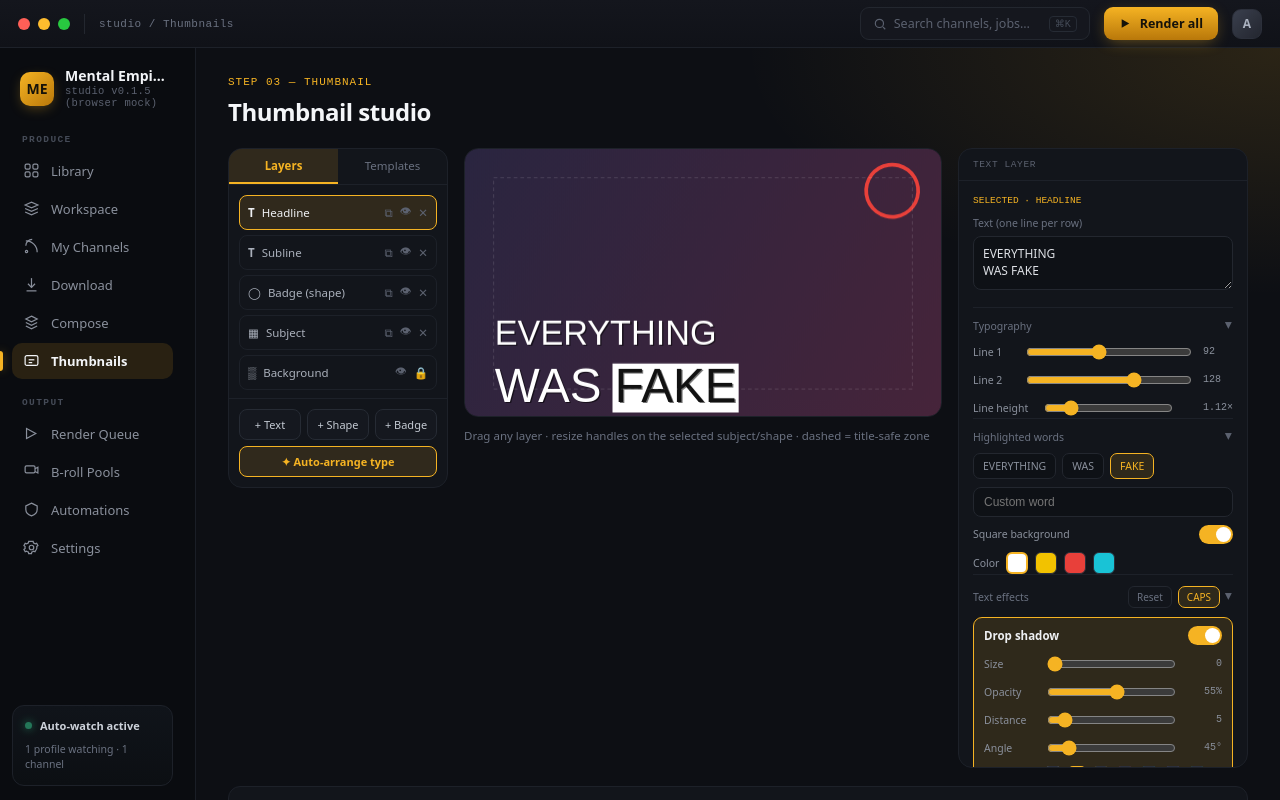
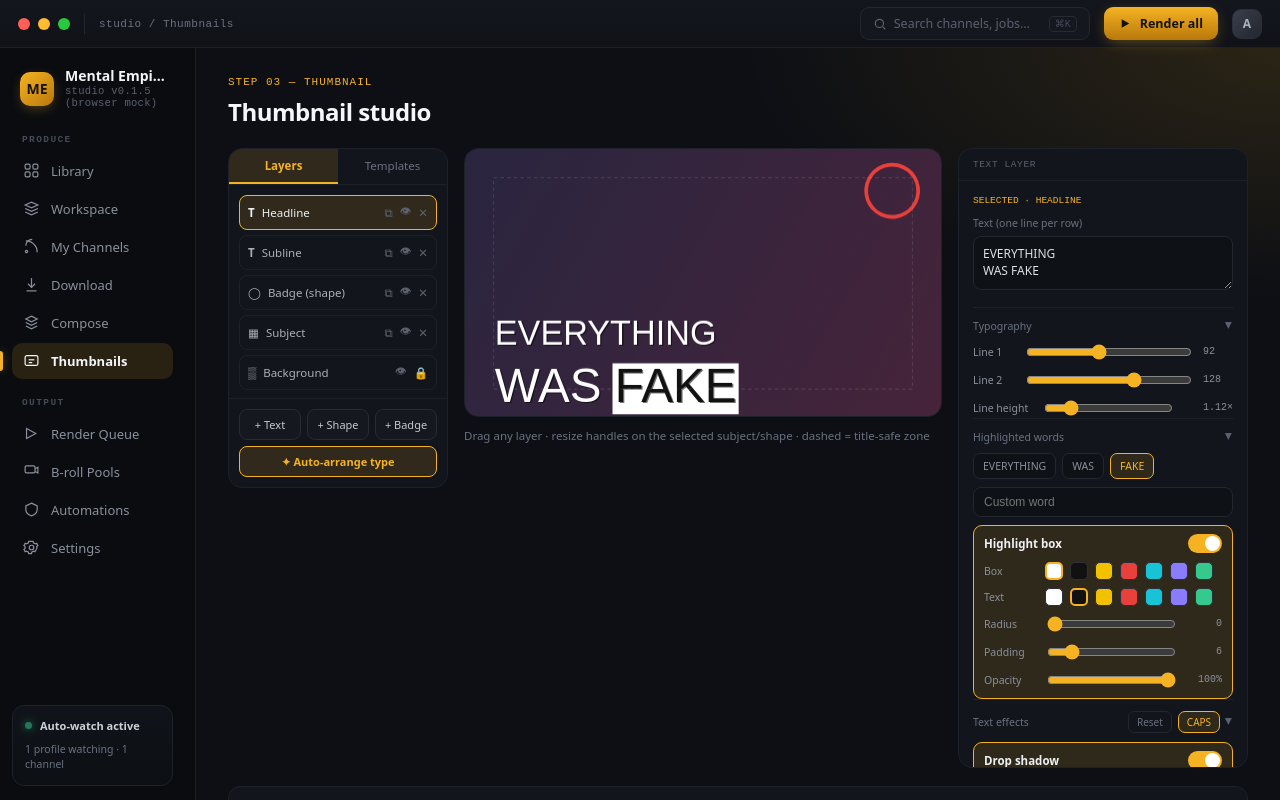
Before and after one commit to UmmeHoneySawda/mental-empire-studio, a React (Vite) app: page /x/a.png in a window 1280 px wide. Both pictures are taken after a click on the button "Thumbnails". Built offline with nearby package versions, Linux system fonts and the light colour scheme.

Commit message:
feat: polish thumbnail highlight editing

```diff
--- a/shared/thumbnail.ts
+++ b/shared/thumbnail.ts
@@ -3,6 +3,7 @@ import {
   DEFAULT_OUTLINE,
   DEFAULT_SCRIM,
   DEFAULT_SHADOW,
+  DEFAULT_TEXT_HIGHLIGHT,
   THUMB_W,
   THUMB_H,
   asGlow,
@@ -15,6 +16,7 @@ import {
   type LayerFrame,
   type ShapeLayer,
   type SubjectLayer,
+  type TextHighlight,
   type TextLayer,
   type ThumbnailLayer
 } from './types'
@@ -121,6 +123,23 @@ function normalizeHighlightWords(raw: Record<string, unknown>): string[] {
   return clean
 }
 
+function normalizeTextHighlight(raw: unknown, legacyEnabled: boolean, legacyColor: string): TextHighlight {
+  const fallback: TextHighlight = {
+    ...DEFAULT_TEXT_HIGHLIGHT,
+    enabled: legacyEnabled,
+    boxColor: legacyColor
+  }
+  const h = obj(raw)
+  return {
+    enabled: bool(h.enabled, fallback.enabled),
+    boxColor: text(h.boxColor, fallback.boxColor),
+    textColor: text(h.textColor, fallback.textColor),
+    radius: clamp(finite(h.radius, fallback.radius), 0, 80),
+    padding: clamp(finite(h.padding, fallback.padding), 0, 80),
+    opacity: clamp(finite(h.opacity, fallback.opacity), 0, 1)
+  }
+}
+
 function layerKind(raw: Record<string, unknown>): ThumbnailLayer['kind'] | null {
   if (raw.kind === 'text' || raw.kind === 'subject' || raw.kind === 'shape' || raw.kind === 'background') return raw.kind
   if ('lines' in raw || 'text' in raw || 'effects' in raw) return 'text'
@@ -153,6 +172,9 @@ export function normalizeThumbnailLayer(layer: unknown, index = 0): ThumbnailLay
     const joined = lines.map((line) => line.text).join(' ').trim()
     const highlightWords = normalizeHighlightWords(raw)
     const effects = obj(raw.effects)
+    const legacyHighlightColor = text(raw.highlightColor, '#ffffff')
+    const legacyHighlightSquare = bool(raw.highlightSquare, false)
+    const highlight = normalizeTextHighlight(raw.highlight, legacyHighlightSquare, legacyHighlightColor)
     return {
       ...base,
       kind,
@@ -161,8 +183,9 @@ export function normalizeThumbnailLayer(layer: unknown, index = 0): ThumbnailLay
       lines,
       highlightWord: highlightWords[0] ?? text(raw.highlightWord, ''),
       highlightWords,
-      highlightColor: text(raw.highlightColor, '#ffffff'),
-      highlightSquare: bool(raw.highlightSquare, false),
+      highlight,
+      highlightColor: legacyHighlightColor,
+      highlightSquare: legacyHighlightSquare,
       color: text(raw.color, '#ffffff'),
       fontFamily: text(raw.fontFamily, 'Anton'),
       align: raw.align === 'center' || raw.align === 'right' ? raw.align : 'left',
--- a/shared/types.ts
+++ b/shared/types.ts
@@ -283,6 +283,8 @@ export interface TextLayer extends BaseLayer {
   highlightWord?: string
   /** Words to highlight (multiple selection). Falls back to highlightWord for legacy. */
   highlightWords?: string[]
+  /** V2 highlight-box controls; legacy highlightColor/highlightSquare stay for compat. */
+  highlight?: TextHighlight
   highlightColor: string
   highlightSquare: boolean
   color: string
@@ -294,6 +296,24 @@ export interface TextLayer extends BaseLayer {
    *  mixed sizes space evenly. 0/undefined = auto (≈1.12, or derived from legacy lineGap). */
   lineHeight?: number
   effects: { shadow: FxShadow; stroke: FxOutline; glow: FxGlow; caps: boolean }
+}
+
+export interface TextHighlight {
+  enabled: boolean
+  boxColor: string
+  textColor: string
+  radius: number
+  padding: number
+  opacity: number
+}
+
+export const DEFAULT_TEXT_HIGHLIGHT: TextHighlight = {
+  enabled: false,
+  boxColor: '#ffffff',
+  textColor: '#111111',
+  radius: 0,
+  padding: 6,
+  opacity: 1
 }
 
 export interface SubjectLayer extends BaseLayer {
--- a/src/features/thumbnail-editor/ThumbCanvas.tsx
+++ b/src/features/thumbnail-editor/ThumbCanvas.tsx
@@ -1,16 +1,31 @@
-import { useEffect, useRef } from 'react'
+import { useEffect, useRef, useState } from 'react'
 import Konva from 'konva'
 import { useStore } from '../../store/useStore'
-import { THUMB_W, THUMB_H } from '@shared/types'
+import { THUMB_W, THUMB_H, type TextLayer } from '@shared/types'
 import { buildLayerGroup, loadImage, type LayerImages } from './render'
 
 // On-screen Konva editor. Renders the layer stack imperatively (reusing the shared
 // drawing in render.ts), scales to fit the panel, and wires select / drag /
 // transform back into the store. Title-safe inset is drawn as a dashed overlay.
 
+interface InlineTextEdit {
+  id: string
+  value: string
+  x: number
+  y: number
+  width: number
+  minHeight: number
+  fontSize: number
+  fontFamily: string
+  color: string
+  align: TextLayer['align']
+  rotation: number
+}
+
 export function ThumbCanvas(): JSX.Element {
   const containerRef = useRef<HTMLDivElement>(null)
   const stageRef = useRef<Konva.Stage | null>(null)
+  const skipInlineCommitRef = useRef(false)
   // Cache decoded images by src so edits don't reload subject/background from disk
   // on every change — reloading is what caused the canvas to flash black.
   const imgCacheRef = useRef<Map<string, HTMLImageElement>>(new Map())
@@ -18,8 +33,52 @@ export function ThumbCanvas(): JSX.Element {
   const layers = useStore((s) => s.layers)
   const selectedLayerId = useStore((s) => s.selectedLayerId)
   const selectLayer = useStore((s) => s.selectLayer)
+  const updateLayer = useStore((s) => s.updateLayer)
   const updateGeometry = useStore((s) => s.updateGeometry)
   const requestFocusTextEditor = useStore((s) => s.requestFocusTextEditor)
+  const thumbEditorV2 = useStore((s) => s.settings.features.thumbEditorV2)
+  const [editing, setEditing] = useState<InlineTextEdit | null>(null)
+
+  const openInlineEditor = (layer: TextLayer): void => {
+    const stage = stageRef.current
+    if (!stage) {
+      requestFocusTextEditor()
+      return
+    }
+    skipInlineCommitRef.current = false
+    const scale = stage.scaleX() || 1
+    const maxSize = Math.max(24, ...layer.lines.map((ln) => ln.size))
+    setEditing({
+      id: layer.id,
+      value: layer.lines.map((ln) => ln.text).join('\n'),
+      x: layer.frame.x * scale,
+      y: layer.frame.y * scale,
+      width: Math.max(160, layer.frame.width * scale),
+      minHeight: Math.max(52, layer.frame.height * scale),
+      fontSize: Math.max(12, maxSize * scale),
+      fontFamily: `${layer.fontFamily}, Anton, Impact, sans-serif`,
+      color: layer.color,
+      align: layer.align,
+      rotation: layer.frame.rotation
+    })
+  }
+
+  const commitInlineEditor = (edit = editing): void => {
+    if (!edit) return
+    const layer = useStore.getState().layers.find((l) => l.id === edit.id)
+    if (!layer || layer.kind !== 'text') {
+      setEditing(null)
+      return
+    }
+    const rows = edit.value.split(/\r?\n/)
+    const fallbackSize = layer.lines[0]?.size ?? 72
+    const lines = (rows.length ? rows : ['']).map((text, i) => ({
+      text,
+      size: layer.lines[i]?.size ?? fallbackSize
+    }))
+    updateLayer(edit.id, { text: rows.join(' '), lines } as Partial<TextLayer>)
+    setEditing(null)
+  }
 
   // create the stage once
   useEffect(() => {
@@ -96,7 +155,11 @@ export function ThumbCanvas(): JSX.Element {
         if (!layer) return
         node.on('mousedown tap', () => selectLayer(id))
         if (layer.kind === 'text') {
-          node.on('dblclick dbltap', () => { selectLayer(id); requestFocusTextEditor() })
+          node.on('dblclick dbltap', () => {
+            selectLayer(id)
+            if (thumbEditorV2) openInlineEditor(layer as TextLayer)
+            else requestFocusTextEditor()
+          })
         }
         if (!layer.locked) {
           node.draggable(true)
@@ -150,12 +213,60 @@ export function ThumbCanvas(): JSX.Element {
     return () => {
       cancelled = true
     }
-  }, [layers, selectedLayerId, selectLayer, updateGeometry])
+  }, [layers, selectedLayerId, selectLayer, updateGeometry, thumbEditorV2])
 
   return (
     <div
-      ref={containerRef}
-      style={{ width: '100%', aspectRatio: '16/9', borderRadius: 14, overflow: 'hidden', border: '1px solid #1d2129', background: '#0c0d11' }}
-    />
+      style={{ position: 'relative', width: '100%', aspectRatio: '16/9', borderRadius: 14, overflow: 'hidden', border: '1px solid #1d2129', background: '#0c0d11' }}
+    >
+      <div ref={containerRef} style={{ width: '100%', height: '100%' }} />
+      {editing && (
+        <textarea
+          autoFocus
+          value={editing.value}
+          onChange={(e) => setEditing({ ...editing, value: e.target.value })}
+          onKeyDown={(e) => {
+            if (e.key === 'Escape') {
+              e.preventDefault()
+              skipInlineCommitRef.current = true
+              setEditing(null)
+            } else if (e.key === 'Enter' && (e.ctrlKey || e.metaKey)) {
+              e.preventDefault()
+              commitInlineEditor()
+            }
+          }}
+          onBlur={() => {
+            if (skipInlineCommitRef.current) {
+              skipInlineCommitRef.current = false
+              return
+            }
+            commitInlineEditor()
+          }}
+          style={{
+            position: 'absolute',
+            left: editing.x,
+            top: editing.y,
+            width: editing.width,
+            minHeight: editing.minHeight,
+            transform: `rotate(${editing.rotation}deg)`,
+            transformOrigin: 'top left',
+            boxSizing: 'border-box',
+            border: '1px solid var(--accent)',
+            borderRadius: 8,
+            padding: 8,
+            color: editing.color,
+            background: 'rgba(8,10,14,.86)',
+            outline: 'none',
+            resize: 'both',
+            fontFamily: editing.fontFamily,
+            fontSize: editing.fontSize,
+            lineHeight: 1.08,
+            textAlign: editing.align,
+            textTransform: 'uppercase',
+            zIndex: 5
+          }}
+        />
+      )}
+    </div>
   )
 }
--- a/src/features/thumbnail-editor/render.ts
+++ b/src/features/thumbnail-editor/render.ts
@@ -2,6 +2,7 @@ import Konva from 'konva'
 import {
   THUMB_W,
   THUMB_H,
+  DEFAULT_TEXT_HIGHLIGHT,
   asShadow,
   asGlow,
   asOutline,
@@ -205,6 +206,7 @@ function drawText(l: TextLayer): Konva.Group {
   const shadow: FxShadow = asShadow(l.effects.shadow)
   const stroke: FxOutline = asOutline(l.effects.stroke, '#000000')
   const glow: FxGlow = asGlow(l.effects.glow, l.highlightColor)
+  const hl = l.highlight ?? { ...DEFAULT_TEXT_HIGHLIGHT, enabled: l.highlightSquare, boxColor: l.highlightColor }
   const sizes = l.lines.map((ln) => ln.size)
   const maxSize = sizes.length ? Math.max(...sizes) : 72
   // Uniform line box: advance every line by the SAME height (largest line × factor) and
@@ -226,14 +228,22 @@ function drawText(l: TextLayer): Konva.Group {
     for (let i = 0; i < words.length; i++) {
       const w = words[i]
       const isHi = highlights.has(normWord(w))
-      const fill = isHi && l.highlightSquare ? '#111111' : isHi ? l.highlightColor : l.color
+      const fill = isHi && hl.enabled ? hl.textColor : isHi ? l.highlightColor : l.color
       const base = { x: cx, y: lineY, text: w, fontFamily: POSTER_FONT, fontSize }
       const measure = new Konva.Text({ ...base })
       const wWidth = measure.width()
 
       // Highlighted-word box sits behind the glyph.
-      if (isHi && l.highlightSquare) {
-        group.add(new Konva.Rect({ x: cx - 6, y: lineY - 2, width: wWidth + 12, height: fontSize * 1.02, fill: l.highlightColor }))
+      if (isHi && hl.enabled) {
+        group.add(new Konva.Rect({
+          x: cx - hl.padding,
+          y: lineY - hl.padding * 0.5,
+          width: wWidth + hl.padding * 2,
+          height: fontSize * 1.02 + hl.padding,
+          fill: hl.boxColor,
+          cornerRadius: hl.radius,
+          opacity: hl.opacity
+        }))
       }
 
       // Glow: a blurred clone behind the word (so it coexists with the drop shadow,
--- a/src/screens/Thumbnails.tsx
+++ b/src/screens/Thumbnails.tsx
@@ -2,8 +2,8 @@ import React, { useEffect, useMemo, useRef, useState } from 'react'
 import { useStore } from '../store/useStore'
 import { useData } from '../store/useData'
 import { ScreenPad } from '../components/primitives'
-import type { BackgroundLayer, FxGlow, FxOutline, FxShadow, ShapeLayer, SubjectLayer, TextLayer, ThumbnailLayer } from '@shared/types'
-import { asGlow, asOutline, asShadow, DEFAULT_SCRIM } from '@shared/types'
+import type { BackgroundLayer, FxGlow, FxOutline, FxShadow, ShapeLayer, SubjectLayer, TextHighlight, TextLayer, ThumbnailLayer } from '@shared/types'
+import { asGlow, asOutline, asShadow, DEFAULT_SCRIM, DEFAULT_TEXT_HIGHLIGHT } from '@shared/types'
 import { ThumbCanvas } from '../features/thumbnail-editor/ThumbCanvas'
 import { rasterizeLayers, withHeadline } from '../features/thumbnail-editor/render'
 import { youtubeIdFromDownloadId, youtubeThumbUrl, type YoutubeThumbQuality } from '@shared/youtube'
@@ -91,6 +91,7 @@ function LayerInspector(): JSX.Element {
   const setSubjectImage = useStore((s) => s.setSubjectImage)
   const setBackground = useStore((s) => s.setBackground)
   const textEditorFocusTrigger = useStore((s) => s.textEditorFocusTrigger)
+  const thumbEditorV2 = useStore((s) => s.settings.features.thumbEditorV2)
   const textareaRef = useRef<HTMLTextAreaElement>(null)
   const subjectFile = useRef<HTMLInputElement>(null)
   const bgFile = useRef<HTMLInputElement>(null)
@@ -182,9 +183,14 @@ function LayerInspector(): JSX.Element {
   // Text layer
   const layer = textLayer
   if (!layer) return <div />
-  const swatches = ['#ffffff', '#f2c200', '#e8403a', '#19c3d6']
+  const swatches = ['#ffffff', '#111111', '#f2c200', '#e8403a', '#19c3d6', '#8b7cff', '#36c98e']
+  const highlight: TextHighlight = layer.highlight ?? { ...DEFAULT_TEXT_HIGHLIGHT, enabled: layer.highlightSquare, boxColor: layer.highlightColor }
   const setHighlights = (words: string[]): void => { const clean = words.map((w) => w.trim()).filter(Boolean); updateLayer(layer.id, { highlightWords: clean, highlightWord: clean[0] ?? '' } as Partial<TextLayer>) }
   const toggleHighlight = (word: string): void => { const key = normWord(word); if (!key) return; setHighlights(highlightKeys.has(key) ? highlightWords.filter((w) => normWord(w) !== key) : [...highlightWords, word]) }
+  const setHighlight = (patch: Partial<TextHighlight>): void => {
+    const next = { ...highlight, ...patch }
+    updateLayer(layer.id, { highlight: next, highlightSquare: next.enabled, highlightColor: next.boxColor } as Partial<TextLayer>)
+  }
 
   return (
     <div style={{ padding: 14, display: 'flex', flexDirection: 'column', gap: 0, overflowY: 'auto' }}>
@@ -215,6 +221,35 @@ function LayerInspector(): JSX.Element {
         <div style={{ display: 'flex', gap: 6, marginBottom: 8 }}>
           <input value={customHighlight} onChange={(e) => setCustomHighlight(e.target.value)} onKeyDown={(e) => { if (e.key === 'Enter') { e.preventDefault(); const w = customHighlight.trim(); if (w && !highlightKeys.has(normWord(w))) { setHighlights([...highlightWords, w]); setCustomHighlight('') } } }} placeholder="Custom word" style={{ flex: 1, border: '1px solid #23272f', borderRadius: 8, padding: '7px 10px', fontSize: 12, color: '#dde0e5', background: '#0e1116', boxSizing: 'border-box' }} />
         </div>
+        {thumbEditorV2 ? (
+          <div style={{ border: highlight.enabled ? '1px solid var(--accent)' : '1px solid #1d2129', borderRadius: 9, padding: '8px 10px', background: highlight.enabled ? 'var(--accent-soft)' : '#0e1116' }}>
+            <div style={{ display: 'flex', alignItems: 'center', gap: 8, marginBottom: highlight.enabled ? 9 : 0 }}>
+              <span style={{ fontSize: 11.5, color: highlight.enabled ? '#eef0f3' : '#8a909c', flex: 1, fontWeight: highlight.enabled ? 600 : 400 }}>Highlight box</span>
+              <div onClick={() => setHighlight({ enabled: !highlight.enabled })} style={{ width: 34, height: 19, borderRadius: 11, background: highlight.enabled ? 'var(--accent)' : '#2b303b', position: 'relative', cursor: 'pointer' }}><span style={{ position: 'absolute', top: 2, right: highlight.enabled ? 2 : 17, width: 15, height: 15, borderRadius: '50%', background: '#fff' }} /></div>
+            </div>
+            {highlight.enabled ? (
+              <div style={{ display: 'flex', flexDirection: 'column', gap: 8 }}>
+                <div style={{ display: 'flex', alignItems: 'center', gap: 7, flexWrap: 'wrap' }}>
+                  <span style={{ fontSize: 10.5, color: '#8a909c', width: 54 }}>Box</span>
+                  {swatches.map((c) => <span key={`box-${c}`} onClick={() => setHighlight({ boxColor: c })} style={{ width: 18, height: 18, borderRadius: 5, background: c, border: c === highlight.boxColor ? '2px solid var(--accent)' : '1px solid #2c303b', cursor: 'pointer' }} />)}
+                </div>
+                <div style={{ display: 'flex', alignItems: 'center', gap: 7, flexWrap: 'wrap' }}>
+                  <span style={{ fontSize: 10.5, color: '#8a909c', width: 54 }}>Text</span>
+                  {swatches.map((c) => <span key={`text-${c}`} onClick={() => setHighlight({ textColor: c })} style={{ width: 18, height: 18, borderRadius: 5, background: c, border: c === highlight.textColor ? '2px solid var(--accent)' : '1px solid #2c303b', cursor: 'pointer' }} />)}
+                </div>
+                <FxSlider label="Radius" value={highlight.radius} min={0} max={48} onChange={(n) => setHighlight({ radius: n })} />
+                <FxSlider label="Padding" value={highlight.padding} min={0} max={40} onChange={(n) => setHighlight({ padding: n })} />
+                <FxSlider label="Opacity" value={Math.round(highlight.opacity * 100)} min={0} max={100} suffix="%" onChange={(n) => setHighlight({ opacity: n / 100 })} />
+              </div>
+            ) : (
+              <div style={{ display: 'flex', alignItems: 'center', gap: 7, flexWrap: 'wrap', marginTop: 8 }}>
+                <span style={{ fontSize: 10.5, color: '#8a909c', width: 54 }}>Color</span>
+                {swatches.map((c) => <span key={`legacy-${c}`} onClick={() => updateLayer(layer.id, { highlightColor: c })} style={{ width: 18, height: 18, borderRadius: 5, background: c, border: c === layer.highlightColor ? '2px solid var(--accent)' : '1px solid #2c303b', cursor: 'pointer' }} />)}
+              </div>
+            )}
+          </div>
+        ) : (
+          <>
             <div style={{ display: 'flex', alignItems: 'center', gap: 8, marginBottom: 8 }}>
               <span style={{ fontSize: 10.5, color: '#8a909c', flex: 1 }}>Square background</span>
               <div onClick={() => updateLayer(layer.id, { highlightSquare: !layer.highlightSquare })} style={{ width: 34, height: 19, borderRadius: 11, background: layer.highlightSquare ? 'var(--accent)' : '#2b303b', position: 'relative', cursor: 'pointer' }}><span style={{ position: 'absolute', top: 2, right: layer.highlightSquare ? 2 : 17, width: 15, height: 15, borderRadius: '50%', background: '#fff' }} /></div>
@@ -223,6 +258,8 @@ function LayerInspector(): JSX.Element {
               <span style={{ fontSize: 10.5, color: '#8a909c' }}>Color</span>
               {swatches.map((c) => <span key={c} onClick={() => updateLayer(layer.id, { highlightColor: c })} style={{ width: 22, height: 22, borderRadius: 6, background: c, border: c === layer.highlightColor ? '2px solid var(--accent)' : '1px solid #2c303b', cursor: 'pointer' }} />)}
             </div>
+          </>
+        )}
       </CollapseSection>
       <CollapseSection label="Text effects" headerRight={
         <div style={{ display: 'flex', gap: 6 }}>
--- a/src/store/useStore.ts
+++ b/src/store/useStore.ts
@@ -1,6 +1,7 @@
 import { create } from 'zustand'
 import {
   DEFAULT_SETTINGS,
+  DEFAULT_TEXT_HIGHLIGHT,
   THUMB_W,
   THUMB_H,
   type AccentName,
@@ -218,6 +219,7 @@ export const useStore = create<AppState>((set, get) => ({
         frame: { x: 120, y: 120, width: 600, height: 90, rotation: 0 },
         text: 'NEW TEXT',
         lines: [{ text: 'NEW TEXT', size: 72 }],
+        highlight: { ...DEFAULT_TEXT_HIGHLIGHT },
         highlightColor: '#ffffff',
         highlightSquare: false,
         color: '#ffffff',
```
Also changed, not shown: 1 other file (tests, documents, lock files or other folders). Lines whose indentation alone changed are shown as unchanged.
